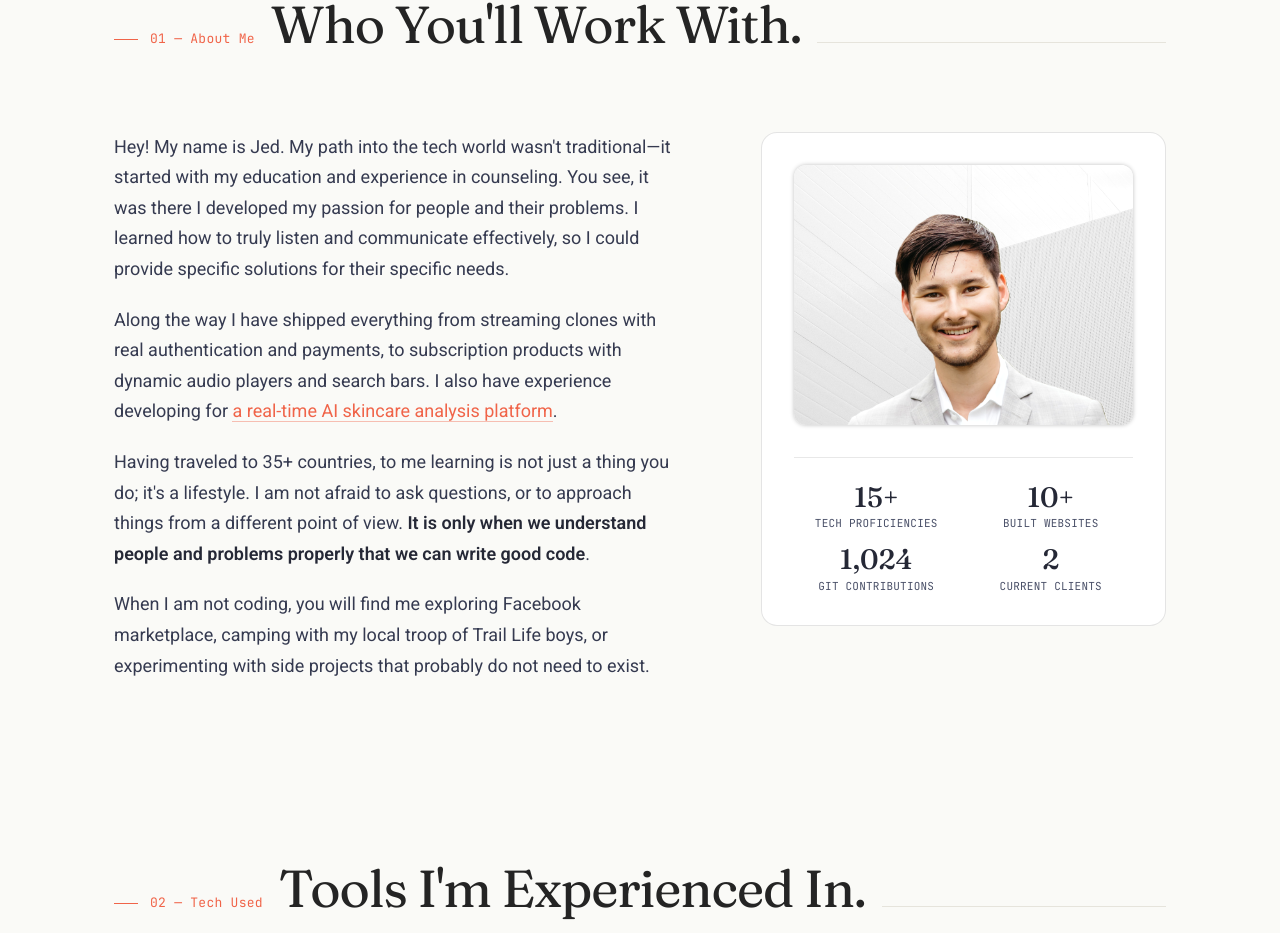
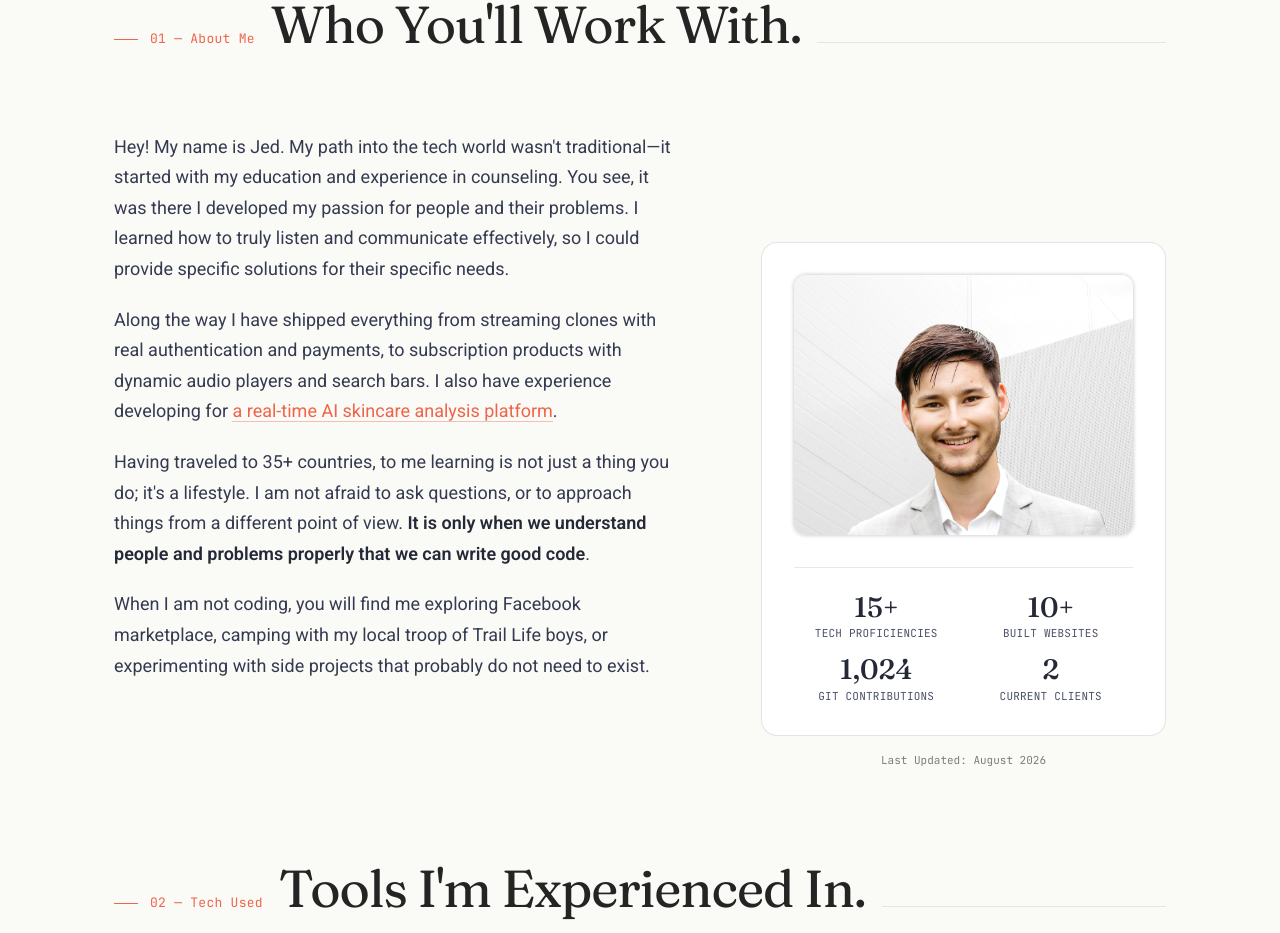
Before and after one commit to jeddelich/next-portfolio, a Next.js app: page / in a window 1280 px wide. Shown: the part 993-1926 px from the top of the page. Built offline with nearby package versions, Linux system fonts and the light colour scheme.

Commit message:
feat: add profile info last updated section

```diff
--- a/components/about/about.module.css
+++ b/components/about/about.module.css
@@ -41,8 +41,21 @@
   border-radius: 16px;
   background: #ffffff;
   padding: 32px;
-  position: sticky;
+  position: relative;
   top: 110px;
+}
+
+.aboutCard::after {
+  content: "Last Updated: August 2026";
+  bottom: -32px;
+  position: absolute;
+  left: 50%;
+  transform: translateX(-50%);
+  border-radius: inherit;
+  pointer-events: none;
+  font-family: "JetBrains Mono", ui-monospace, monospace;
+  font-size: 11px;
+  opacity: 0.5;
 }
 
 .aboutCardImg {
```
